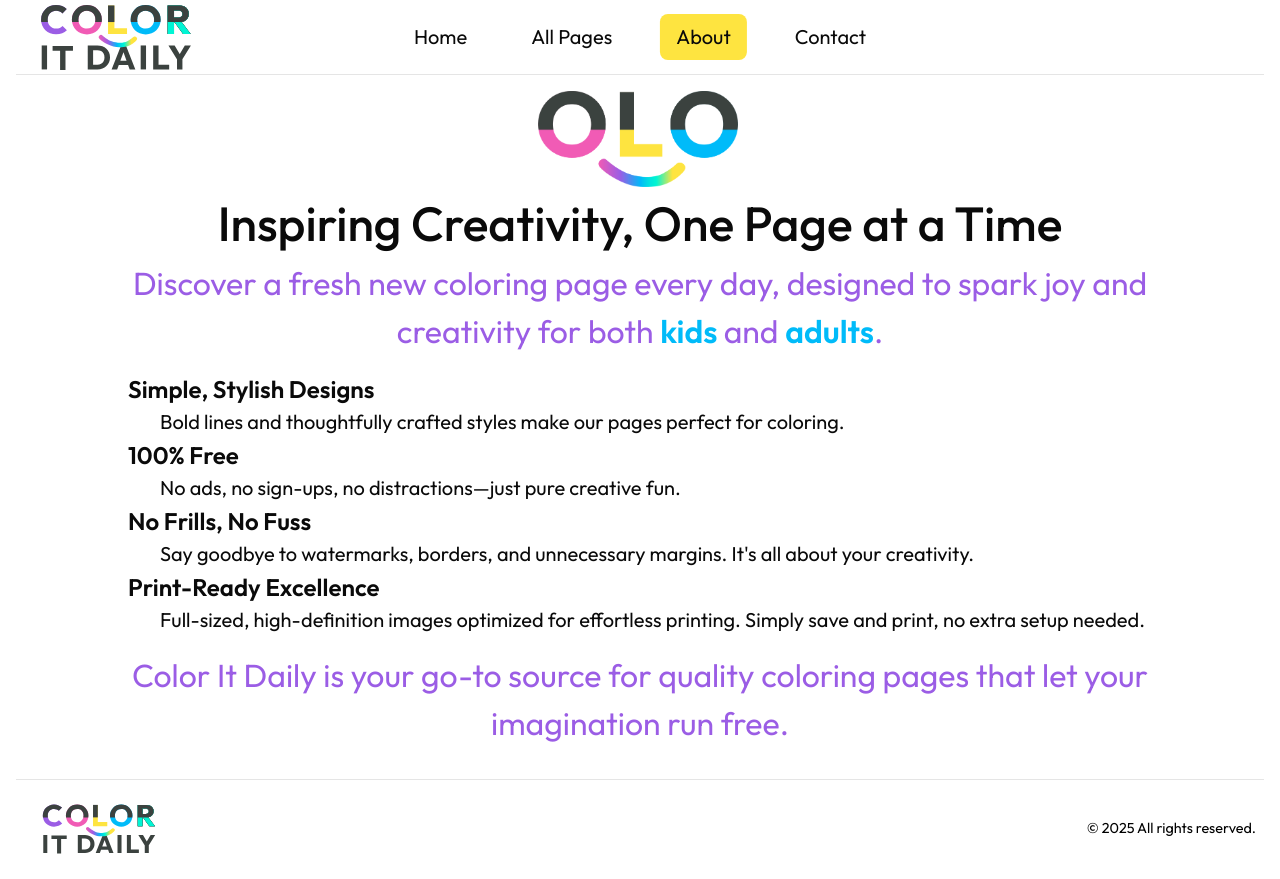
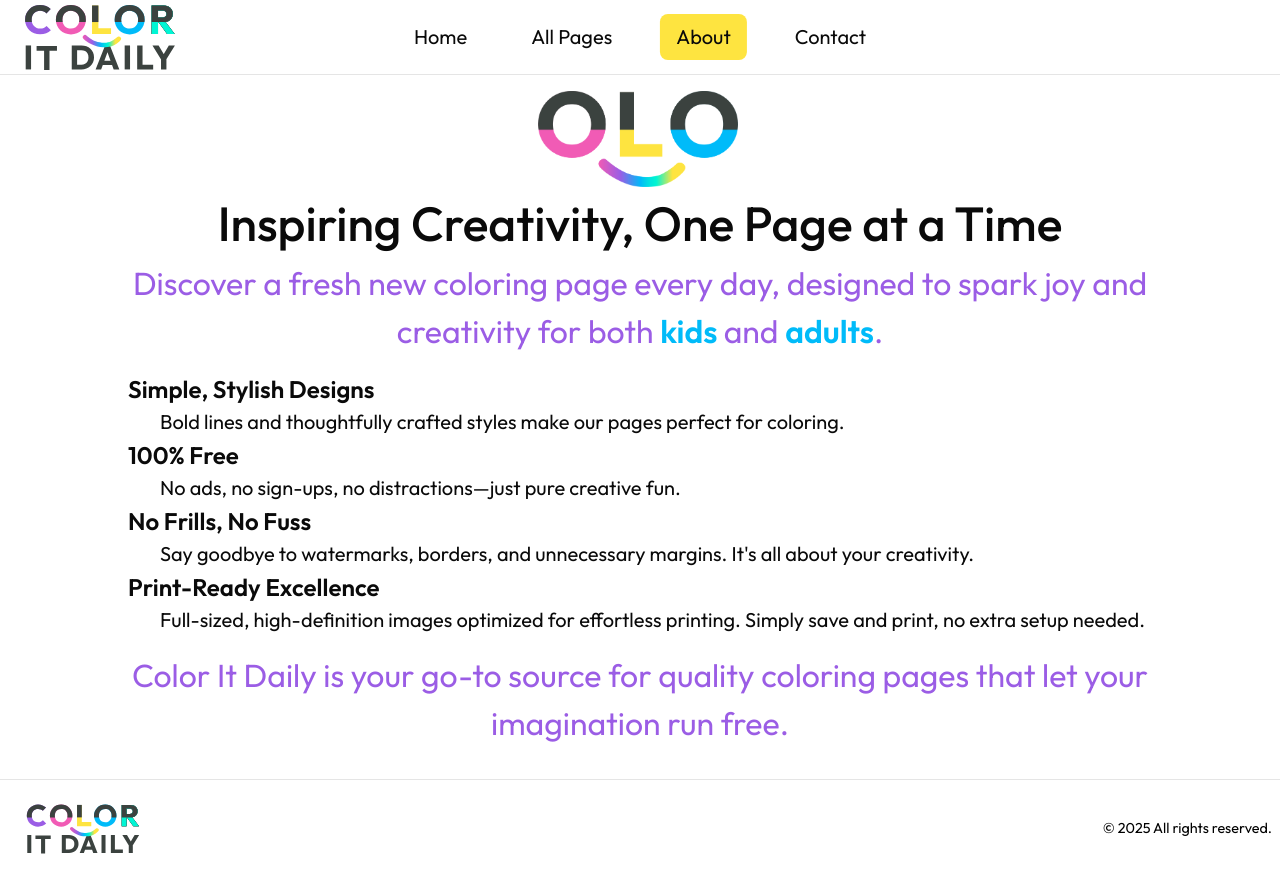
Before and after one commit to ostamand/coloring-pages, a Next.js app in the folder web/: page /about in a window 1280 px wide. Built offline with nearby package versions, Linux system fonts and the light colour scheme.

Commit message:
Fix padding contact

```diff
--- a/web/app/about/about.styles.module.scss
+++ b/web/app/about/about.styles.module.scss
@@ -4,7 +4,6 @@
     flex-direction: column;
     height: 100%;
     min-height: 100vh;
-    padding: 0 1rem;
 
     h1 {
         font-size: 3rem;
```
